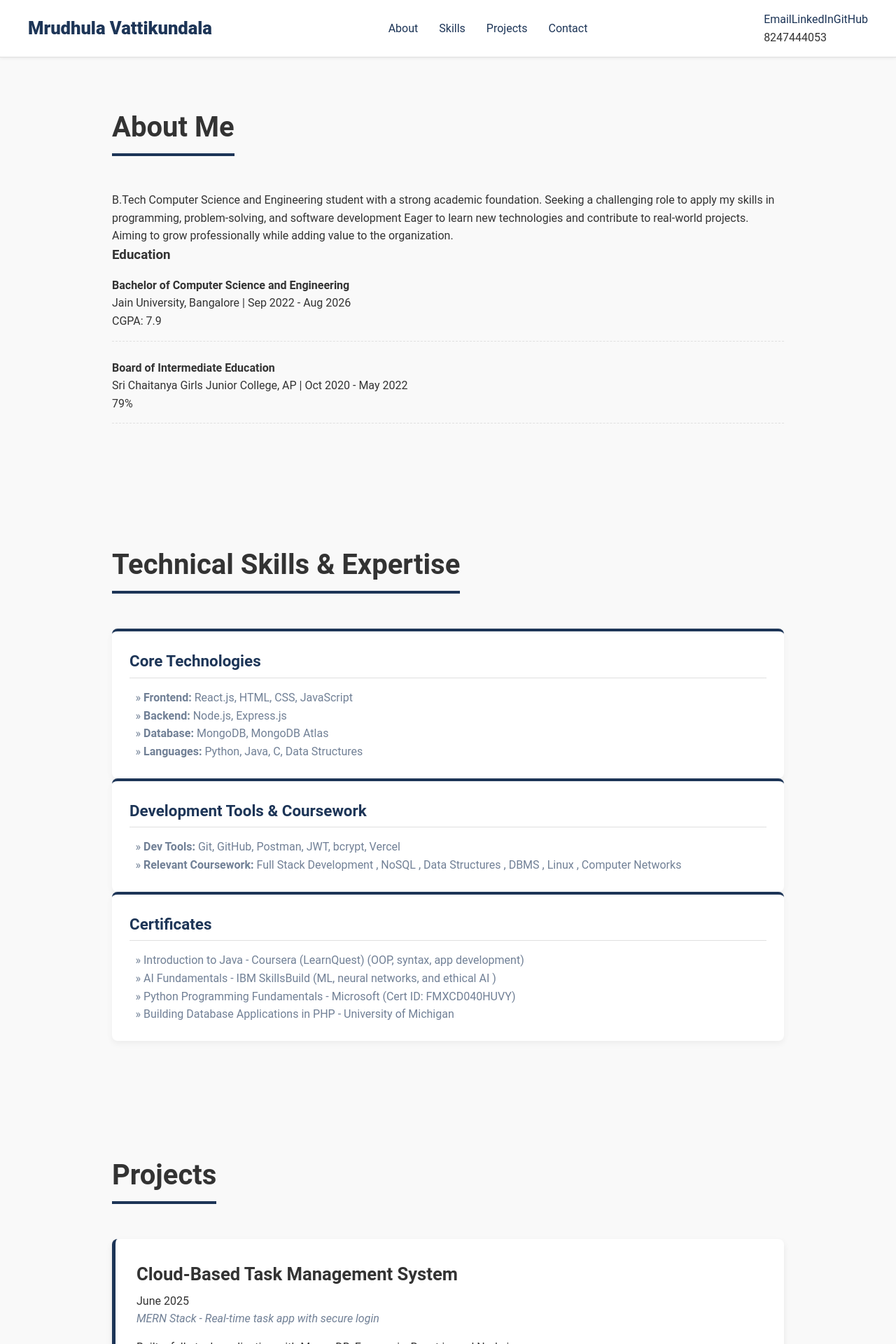
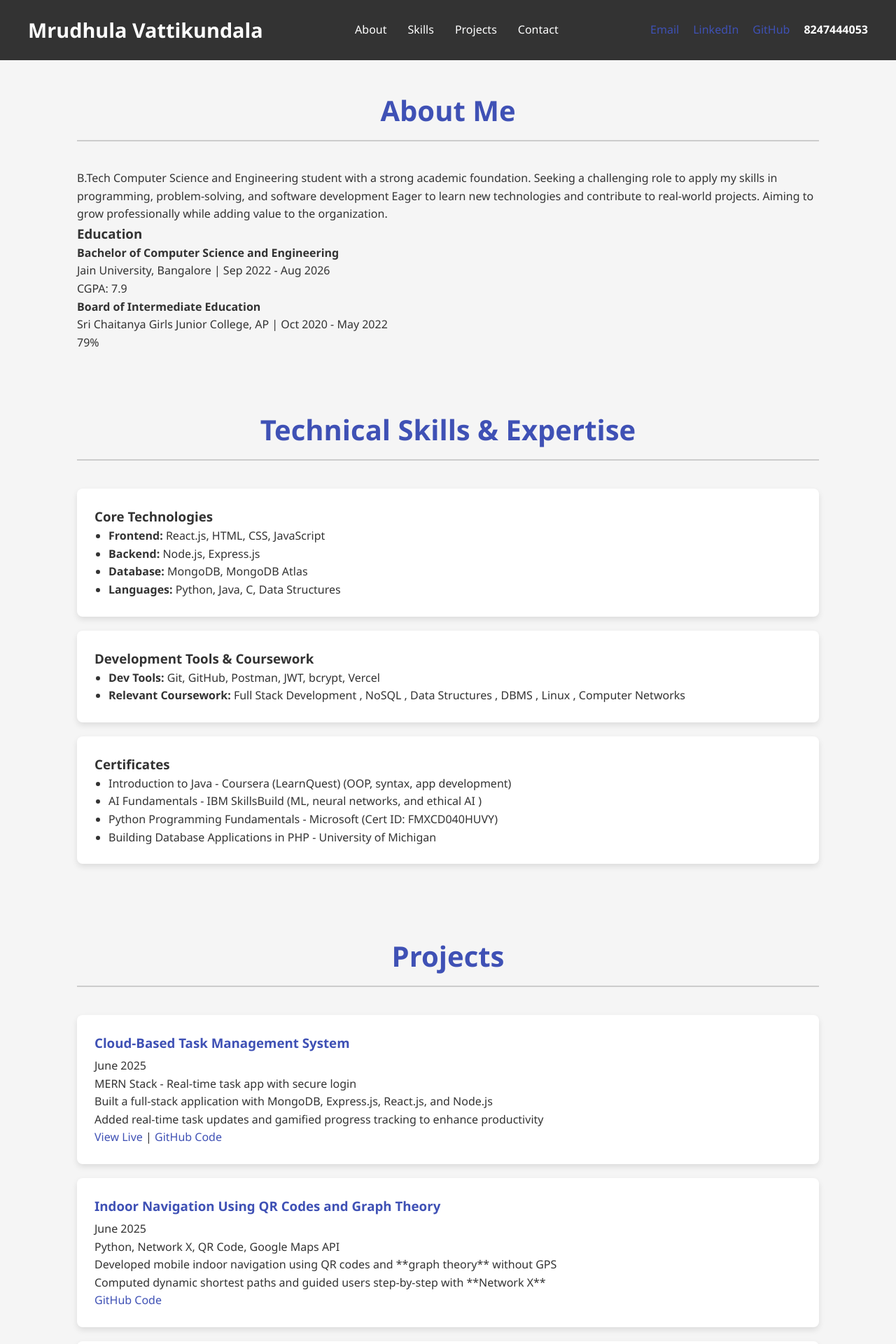
Before and after one commit to mrudhulavattikundala/mrudhula-portfolio, a React (Vite) app: page / in a window 1280 px wide. Shown: the top 1920 px of the page at 70% size. Built offline with nearby package versions, Linux system fonts and the light colour scheme.

Commit message:
Feat: Initial content added for all six components

```diff
--- a/src/App.css
+++ b/src/App.css
@@ -1,4 +1,4 @@
-/* src/App.css - High-Quality Structure and Layout */
+/* src/App.css */
 
 .portfolio-app {
   display: flex;
@@ -10,48 +10,35 @@ main {
   flex-grow: 1;
 }
 
-/* --- Section Containers (Good Structure) --- */
+/* --- Section Layouts --- */
 section, .contact-section {
-  padding: 80px 20px;
+  padding: 40px 20px;
   max-width: var(--max-width);
   margin: 0 auto;
 }
 
-/* Titles: Clear, left-aligned, and strongly defined */
 section h2, .contact-section h2 {
-  text-align: left;
+  text-align: center;
   font-size: 2.5em;
-  font-weight: 700;
-  color: var(--text-color);
-  margin-bottom: 50px;
-  /* Strong accent line defines the section */
-  border-bottom: 4px solid var(--primary-color);
-  display: inline-block;
-  padding-bottom: 5px;
+  color: var(--primary-color);
+  margin-bottom: 40px;
+  padding-bottom: 10px;
+  border-bottom: 2px solid #ccc;
 }
 
-
-/* --- Header (Fixed Navigation) --- */
+/* --- Header & Navigation --- */
 .header-section {
-  background-color: var(--surface-color);
-  border-bottom: 1px solid #E0E0E0;
-  padding: 15px 40px;
+  background-color: var(--text-color);
+  color: var(--light-text);
+  padding: 20px 40px;
   display: flex;
   justify-content: space-between;
   align-items: center;
-
-  position: fixed;
-  top: 0;
-  left: 0;
-  width: 100%;
-  z-index: 1000;
-  box-shadow: 0 1px 5px rgba(0, 0, 0, 0.08);
 }
 
 .header-section h1 {
-  font-size: 1.6em;
-  font-weight: 800;
-  color: var(--primary-color);
+  font-size: 1.8em;
+  font-weight: 600;
 }
 
 .main-nav ul {
@@ -59,92 +46,76 @@ section h2, .contact-section h2 {
   gap: 30px;
 }
 
-/* --- About Section Formatting --- */
-.education-item {
-    padding: 15px 0;
-    border-bottom: 1px dashed #E0E0E0;
-    margin-bottom: 10px;
+.main-nav a {
+  color: var(--light-text);
+  font-weight: 500;
+  padding-bottom: 5px;
+  transition: border-bottom 0.3s;
 }
 
-
-/* --- Skills (Best Structure: Grid Layout) --- */
-.skills-group-container {
-    /* Use CSS Grid to organize skills into a clean, two-column layout */
-    display: grid;
-    grid-template-columns: repeat(auto-fit, minmax(450px, 1fr));
-    gap: 30px;
+.main-nav a:hover {
+  border-bottom: 2px solid var(--primary-color);
+  color: var(--light-text);
 }
 
-.skills-group {
-    background-color: var(--surface-color);
-    padding: 25px;
-    border-radius: 8px;
-    box-shadow: 0 4px 10px rgba(0, 0, 0, 0.05); /* Clean definition */
-    border-top: 4px solid var(--primary-color); /* Section accent */
+.contact-info-header {
+  display: flex;
+  gap: 20px;
+  align-items: center;
 }
 
-.skills-group h3 {
-    color: var(--primary-color);
-    margin-bottom: 15px;
-    font-size: 1.4em;
-    border-bottom: 1px solid #E0E0E0;
-    padding-bottom: 5px;
+.contact-info-header .phone-number {
+  font-weight: bold;
+}
+
+/* --- Skills & Projects (Card Layout) --- */
+.skills-group, .project-card {
+  background-color: var(--light-text);
+  padding: 25px;
+  border-radius: 8px;
+  box-shadow: 0 4px 8px rgba(0, 0, 0, 0.1);
+  margin-bottom: 20px;
+}
+
+.skills-section .skills-group {
+  display: flex;
+  flex-direction: column;
 }
 
 .skills-group ul {
-    padding-left: 20px;
-    list-style-type: '» ';
-    color: var(--secondary-text);
-}
-
-
-/* --- Projects (Elevated Cards) --- */
-.project-card {
-    background-color: var(--surface-color);
-    padding: 30px;
-    border-radius: 8px;
-    box-shadow: 0 4px 10px rgba(0, 0, 0, 0.08);
-    margin-bottom: 35px;
-    border-left: 5px solid var(--primary-color); /* Side accent */
+  padding-left: 20px;
+  list-style-type: disc;
 }
 
 .project-card h3 {
-  color: var(--text-color);
+  color: var(--primary-color);
   margin-bottom: 5px;
-  font-size: 1.6em;
-  font-weight: 700;
 }
-
-.project-card .project-tech {
-    color: var(--secondary-text);
-    margin-bottom: 15px;
-    font-style: italic;
-}
-
 
 /* --- Footer --- */
 .footer-section {
-  background-color: var(--surface-color);
-  border-top: 1px solid #E0E0E0;
-  color: var(--secondary-text);
+  background-color: var(--text-color);
+  color: var(--secondary-color);
   text-align: center;
-  padding: 25px;
-  font-size: 0.85em;
+  padding: 20px;
+  margin-top: auto; /* Pushes the footer to the bottom */
 }
 
-
-/* --- Responsive Design --- */
+/* --- Responsive Design (Minimal) --- */
 @media (max-width: 768px) {
   .header-section {
     flex-direction: column;
-    padding: 15px 20px;
-    position: static;
+    text-align: center;
+    gap: 15px;
   }
 
-  body {
-    padding-top: 0;
+  .main-nav ul, .contact-info-header {
+    flex-direction: column;
+    gap: 10px;
+    align-items: center;
   }
-  .skills-group-container {
-    grid-template-columns: 1fr; /* Stack skills vertically on small screens */
+
+  section h2, .contact-section h2 {
+    font-size: 2em;
   }
 }
--- a/src/components/Footer.jsx
+++ b/src/components/Footer.jsx
@@ -5,7 +5,7 @@ function Footer() {
   const currentYear = new Date().getFullYear();
   return (
     <footer className="footer-section">
-      <p>&copy; {currentYear} Mrudhula Vattikundala</p>
+      <p>&copy; {2025} Mrudhula Vattikundala</p>
       <p>All rights reserved.</p>
     </footer>
   );
--- a/src/index.css
+++ b/src/index.css
@@ -1,18 +1,16 @@
-/* src/index.css - The Clean Blueprint Theme */
+/* src/index.css */
 
+/* 1. Global Reset and Variables */
 :root {
-  /* Final High-Contrast Minimal Palette */
-  --bg-color: #F9F9F9;      /* Soft Off-White Background */
-  --surface-color: #FFFFFF; /* Pure White Card Surfaces */
-  --primary-color: #1D3557; /* Deep Navy Blue Accent (Strongest Professional Color) */
-  --text-color: #333333;    /* Dark Charcoal Text for main headings/content */
-  --secondary-text: #718096; /* Muted Gray for dates/details */
-
-  --font-family: 'Roboto', 'Inter', sans-serif;
-  --max-width: 1000px;
+  --primary-color: #3f51b5; /* A classic blue for accents */
+  --secondary-color: #f5f5f5; /* Light gray for backgrounds */
+  --text-color: #333;
+  --light-text: #fff;
+  --font-family: 'Segoe UI', Tahoma, Geneva, Verdana, sans-serif;
+  --max-width: 1100px;
 }
 
-/* Base Styles */
+/* 2. Base Styles */
 * {
   box-sizing: border-box;
   margin: 0;
@@ -23,8 +21,7 @@ body {
   font-family: var(--font-family);
   line-height: 1.6;
   color: var(--text-color);
-  background-color: var(--bg-color);
-  padding-top: 70px; /* Space for the fixed header */
+  background-color: var(--secondary-color);
 }
 
 a {
@@ -34,7 +31,7 @@ a {
 }
 
 a:hover {
-  color: #1a2f4d;
+  color: #1e88e5; /* A slightly lighter blue on hover */
 }
 
 ul {
```
